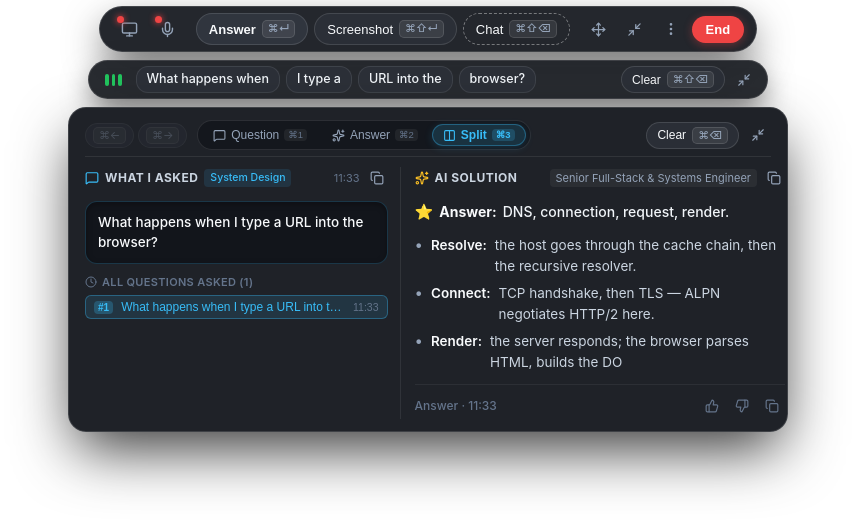
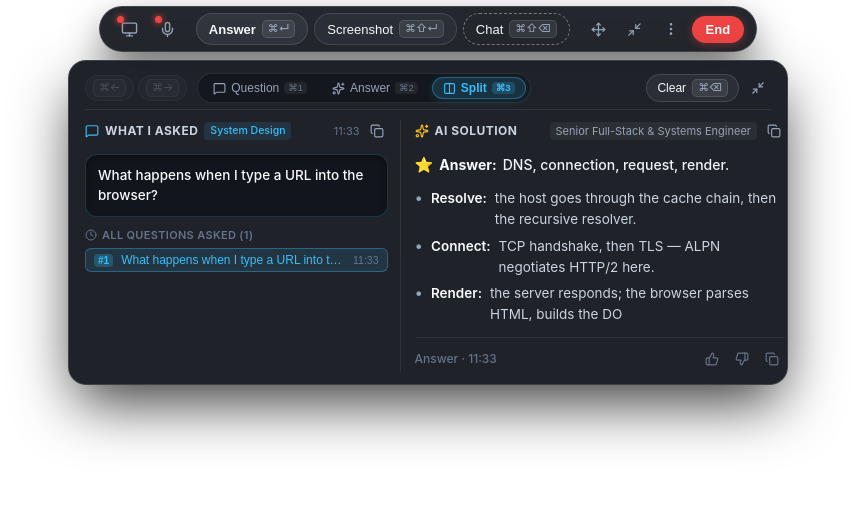
Before and after one commit to swaroop22/stealthAI, a React (Vite) app: page / in a window 1280 px wide. Shown: the top 530 px of the page, without its empty margins (212-1067 px from the left). Built offline with nearby package versions, Linux system fonts and the light colour scheme.

Commit message:
Remove middle live speech pill bar for clean interface

```diff
--- a/src/components/PrateekOverlay.tsx
+++ b/src/components/PrateekOverlay.tsx
@@ -82,11 +82,11 @@ export const PrateekOverlay: React.FC<Props> = ({
     const electron = (window as any).electronAPI;
     if (electron?.resizeWindow) {
       if (isCardCollapsed) {
-        electron.resizeWindow(740, 115);
+        electron.resizeWindow(740, 75);
       } else if (cardTab === "split") {
-        electron.resizeWindow(860, 520);
+        electron.resizeWindow(860, 480);
       } else {
-        electron.resizeWindow(740, 500);
+        electron.resizeWindow(740, 480);
       }
     }
   }, [isCardCollapsed, cardTab]);
@@ -165,33 +165,6 @@ export const PrateekOverlay: React.FC<Props> = ({
       if (isCapturing) onToggleCapture();
       showToast("Session ended", "info");
     }
-  };
-
-  // Format speech stream chunks as discrete pills like the screenshot
-  const displaySpeechPills = (): string[] => {
-    const rawText = interimText.trim() || (transcript.length > 0 ? transcript[transcript.length - 1].text : "");
-    if (!rawText) return ["What happens when", "I type a", "URL into the", "browser?"];
-
-    // Filter out internal system logs
-    if (rawText.startsWith("[") && rawText.endsWith("]")) {
-      return ["Listening...", "(speech", "detected)"];
-    }
-
-    const words = rawText.split(/\s+/);
-    const pills: string[] = [];
-    let currentChunk: string[] = [];
-
-    words.forEach((w) => {
-      currentChunk.push(w);
-      if (currentChunk.length >= 3) {
-        pills.push(currentChunk.join(" "));
-        currentChunk = [];
-      }
-    });
-    if (currentChunk.length > 0) {
-      pills.push(currentChunk.join(" "));
-    }
-    return pills.slice(-4);
   };
 
   // Parse structured answer: TL;DR and bullets
@@ -397,46 +370,6 @@ export const PrateekOverlay: React.FC<Props> = ({
           </form>
         )}
 
-        {/* FLOATING LIVE SPEECH STREAM PILL BAR */}
-        <div className="prateek-hud-speech">
-          {/* Animated Green Waveform Audio Bars */}
-          <div className="prateek-audio-bars no-drag" title={isCapturing ? "Live Audio Capturing" : "Audio Muted"}>
-            <span className={`bar bar-1 ${isCapturing ? "bouncing" : ""}`} />
-            <span className={`bar bar-2 ${isCapturing ? "bouncing" : ""}`} />
-            <span className={`bar bar-3 ${isCapturing ? "bouncing" : ""}`} />
-          </div>
-
-          {/* Speech Chunks as Rounded Pills */}
-          <div className="prateek-speech-tokens-container no-drag">
-            {displaySpeechPills().map((pill, idx) => (
-              <span key={idx} className="prateek-token-pill">
-                {pill}
-              </span>
-            ))}
-          </div>
-
-          {/* Right Action: Clear and Expand */}
-          <div className="prateek-speech-actions no-drag">
-            <button
-              className="prateek-pill-btn prateek-pill-sm"
-              onClick={onClearTranscript}
-              title="Clear transcript (⌘ + Shift + Backspace)"
-            >
-              <span className="pill-text">Clear</span>
-              <span className="prateek-kbd">⌘⇧⌫</span>
-            </button>
-
-            <button
-              className="prateek-icon-pill-btn"
-              onClick={() => setIsCardCollapsed(!isCardCollapsed)}
-              title="Toggle Size"
-            >
-              {isCardCollapsed ? <Maximize2 size={14} /> : <Minimize2 size={14} />}
-            </button>
-          </div>
-        </div>
-
-        {/* MAIN FLOATING ANSWER CARD */}
         {/* MAIN FLOATING QUESTION & ANSWER CARD */}
         {!isCardCollapsed && (
           <div className={`prateek-card no-drag ${cardTab === "split" ? "split-mode" : ""}`}>
```
